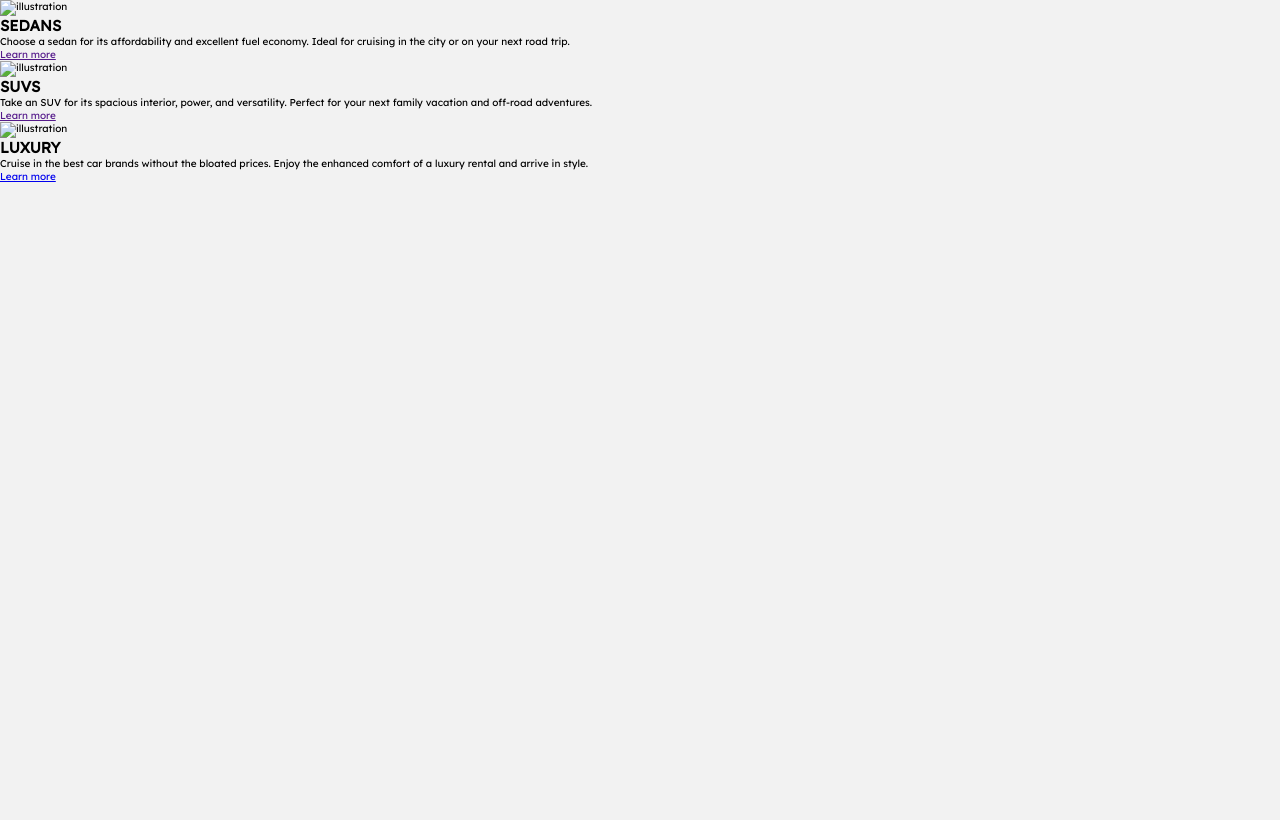
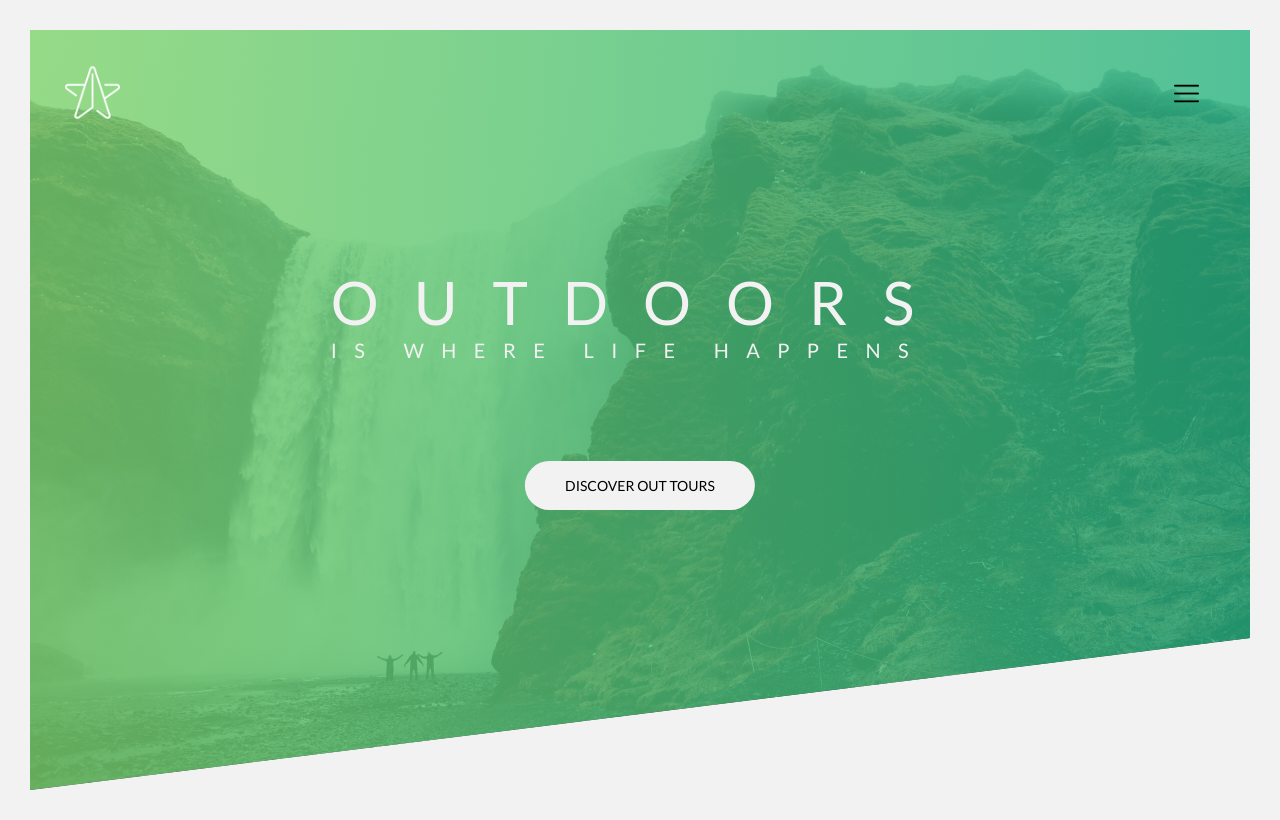
Before and after one commit to HernanChoquo161Dev/UCP-Natours, a plain HTML site: page index.html in a window 1280 px wide. Drawn offline with Linux system fonts and the light colour scheme.

Commit message:
add changes header

```diff
--- a/css/style.css
+++ b/css/style.css
@@ -6,6 +6,10 @@
 
   --text-color: hsla(0, 0%, 100%, 0.75);
   --background-color: hsl(0, 0%, 95%);
+  /**Color-gradiend-header**/
+  --gradient-green-first: rgba(126, 213, 111, 0.8);
+  --gradient-green-second: #55c57a;
+  --gradient-green-third: rgba(40, 180, 131, 0.8);
 }
 /*CSS - Normalize*/
 *,
@@ -28,7 +32,90 @@ html {
 }
 /**CSS - Container component**/
 body {
-  font-family: "Lexend Deca", sans-serif;
+  font-family: "Lato", sans-serif;
   font-weight: 400;
+  font-size: 1rem;
   background-color: var(--background-color);
+
+  padding: 3rem;
 }
+.header-page {
+  position: relative;
+
+  height: 95vh;
+
+  background-image: linear-gradient(
+      to right,
+      var(--gradient-green-first),
+      var(--gradient-green-third)
+    ),
+    url("../resources/natours-header.jpg");
+  background-size: cover;
+  background-repeat: no-repeat;
+  background-position: top;
+
+  clip-path: polygon(0 0, 100% 0, 100% 80%, 0 100%);
+
+  text-transform: uppercase;
+}
+.header-page__box-logo {
+  position: absolute;
+  top: 3.5rem;
+  left: 3.5rem;
+}
+.header-page__logo {
+  height: 5.5rem;
+}
+.header-page__box-menu {
+  position: absolute;
+  right: 3.5rem;
+  top: 3.5rem;
+
+  border-radius: 50%;
+
+  padding: 1.6rem;
+}
+.header-page__menu-image {
+  height: 2.5rem;
+}
+.header-page__box-text {
+  display: inline-block;
+  position: absolute;
+  top: 50%;
+  left: 50%;
+
+  transform: translate(-50%, -150%);
+}
+.header-page__tittle {
+  color: var(--background-color);
+}
+.header-page__main-tittle {
+  display: block;
+
+  font-size: 6rem;
+  font-weight: 400;
+  letter-spacing: 3.5rem;
+}
+.header-page__sub-tittle {
+  display: block;
+
+  font-size: 2rem;
+  font-weight: 400;
+  letter-spacing: 1.74rem;
+}
+.header-page__link {
+  position: absolute;
+
+  background-color: var(--background-color);
+  padding: 16px 40px;
+  border-radius: 30px;
+
+  font-size: 1.4rem;
+  color: #000000;
+  text-decoration: none;
+
+  top: 50%;
+  left: 50%;
+
+  transform: translate(-50%, 300%);
+}
--- a/index.html
+++ b/index.html
@@ -4,43 +4,32 @@
     <meta charset="UTF-8">
     <meta name="viewport" content="width=device-width, initial-scale=1.0">
 
-    <link rel="icon" type="image/png" sizes="32x32" href="./images/favicon-32x32.png">
-
-    <title>Frontend Mentor | 3-column preview card component</title>
-
-    <link rel="stylesheet" href="./css/style.css">
+    <title>Natours</title>
 
     <link rel="preconnect" href="https://fonts.googleapis.com">
     <link rel="preconnect" href="https://fonts.gstatic.com" crossorigin>
-    <link href="https://fonts.googleapis.com/css2?family=Lexend+Deca&display=swap" rel="stylesheet">
-    <link href="https://fonts.googleapis.com/css2?family=Lexend+Deca&display=swap" rel="stylesheet">
+    <link href="https://fonts.googleapis.com/css2?family=Lato:wght@100;300;400;700;900&display=swap" rel="stylesheet">
+
+    <link rel="stylesheet" href="./css/style.css">
   </head>
   <body>
+    <header class="header-page">
+      <div class="header-page__box-logo">
+        <img src="./resources/icon-star.png" alt="logo-icon" class="header-page__logo">
+      </div>
+      <div class="header-page__box-menu">
+        <img src="./resources/menu.png" alt="menu-icon" class="header-page__menu-image">
+      </div>
+      <div class="header-page__box-text">
+        <h1 class="header-page__tittle">
+          <span class="header-page__main-tittle">outdoors</span>
+          <span class="header-page__sub-tittle">is where life happens</span>
+        </h1>
+        <a href="#" class="header-page__link">discover out tours</a>
+      </div>
+    </header>
     <main class="main-page">
-      <!--main component-->
-      <div class="preview-card">
-        <!--first element-->
-        <section class="column-card">
-          <img class="column-card__image" src="./images/icon-sedans.svg" alt="illustration">
-          <h2 class="column-card__tittle">SEDANS</h2>
-          <p class="column-card__text">Choose a sedan for its affordability and excellent fuel economy. Ideal for cruising in the city or on your next road trip.</p>
-          <a class="column-card__link" href="">Learn more</a>
-        </section>
-        <!--second element-->
-        <section class="column-card">
-          <img class="column-card__image" src="./images/icon-suvs.svg" alt="illustration">
-          <h2 class="column-card__tittle">SUVS</h2>
-          <p class="column-card__text">Take an SUV for its spacious interior, power, and versatility. Perfect for your next family vacation and off-road adventures.</p>
-          <a class="column-card__link two-link" href="">Learn more</a>
-        </section>
-        <!--third element-->
-        <section class="column-card">
-          <img class="column-card__image" src="./images/icon-luxury.svg" alt="illustration">
-          <h2 class="column-card__tittle">LUXURY</h2>
-          <p class="column-card__text">Cruise in the best car brands without the bloated prices. Enjoy the enhanced comfort of a luxury rental and arrive in style.</p>
-          <a class="column-card__link three-link" href="#">Learn more</a>
-        </section>
-      </div>
+
     </main>
   </body>
 </html>
```
Also changed, not shown: resources/icon-star.png (added), resources/menu.png (added), resources/natours-header.jpg (added).
